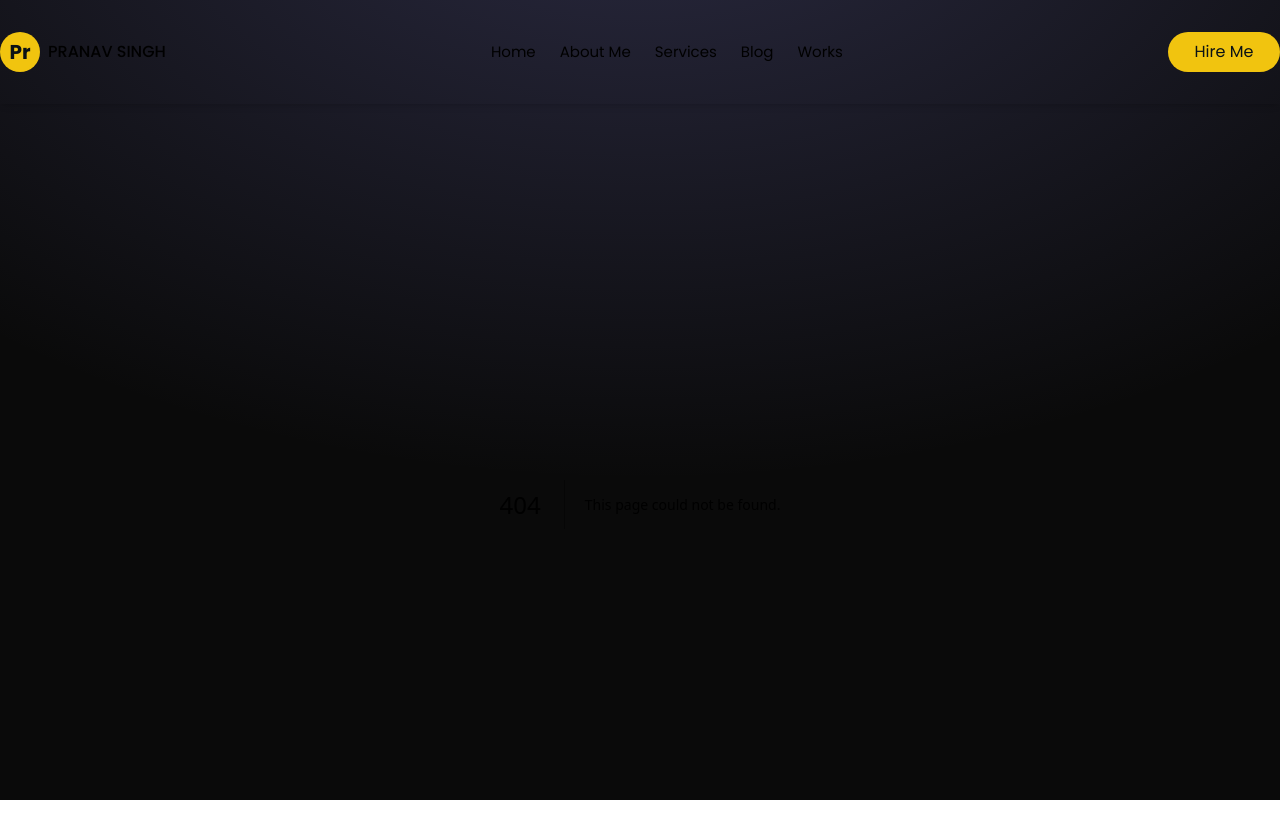
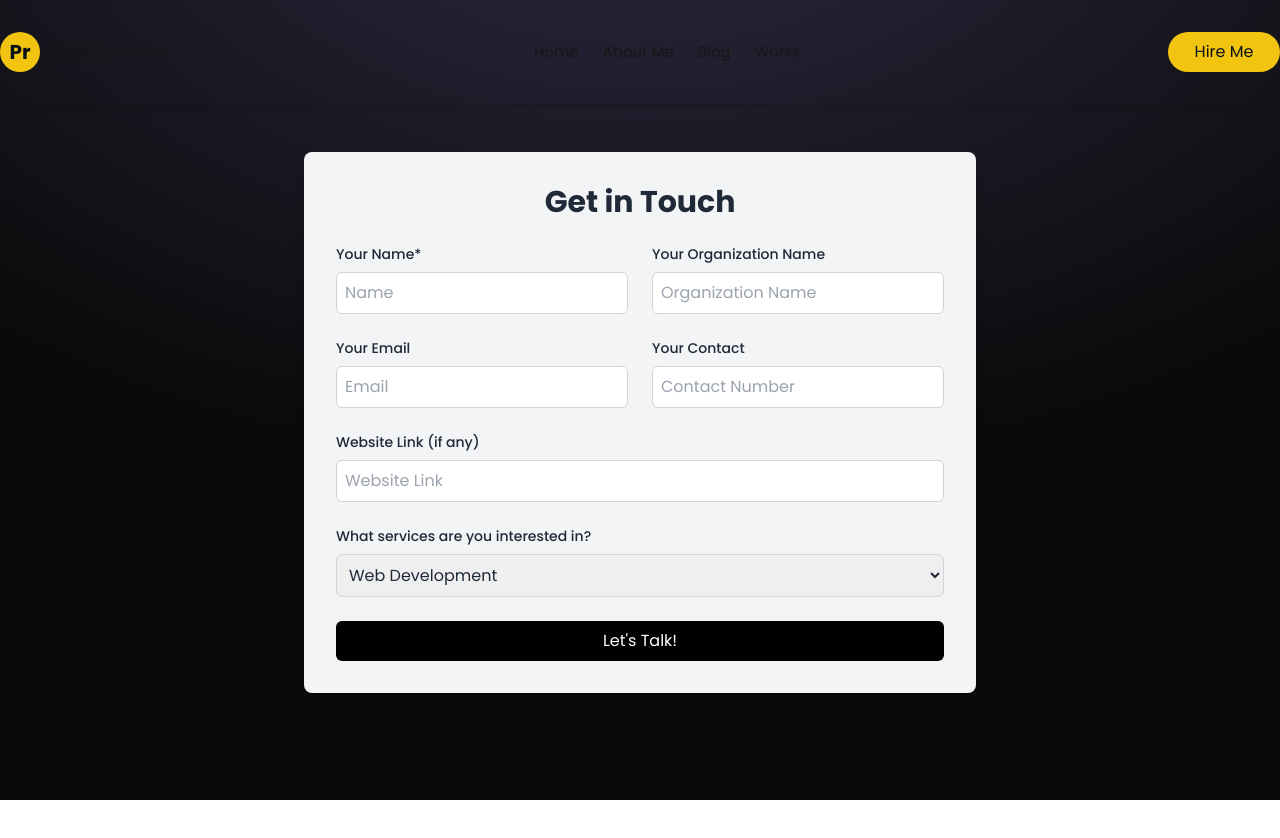
Before and after one commit to codespranav/pranavdev.in, a Next.js app: page /contact in a window 1280 px wide. Before the commit this address had no page. Shown: the top 838 px of the page. After the commit the page ends 800 px from the top, so only its background shows below. Built offline with nearby package versions, Linux system fonts and the light colour scheme.

Commit message:
create contact & about page

```diff
--- /dev/null
+++ b/src/app/(home)/components/about-me.tsx
@@ -0,0 +1,17 @@
+
+export default function AboutMe() {
+  return (
+    <div className="border-b border-neutral-800 pb-24 max-w-7xl mx-auto relative">
+      <section className="px-4 md:px-0 cursor-default h-auto pt-24 flex justify-center items-center text-center relative z-10">
+        <div className="content max-w-3xl mx-auto my-auto">
+          <h1 className="text-3xl font-bold">Hi, I’m Pranav. Nice to see you here.</h1>
+          <p className="mt-4 text-md">
+            Since beginning my journey as a freelance web developer 4 years ago, I&apos;ve done remote work for agencies, consulted for startups, and collaborated
+            with talented people to create digital products for both business and consumer use. I&apos;m quietly confident, naturally curious, and perpetually
+            working on improving my chops.
+          </p>
+        </div>
+      </section>
+    </div>
+  );
+}
--- a/src/app/(home)/page.tsx
+++ b/src/app/(home)/page.tsx
@@ -3,6 +3,7 @@ import Hero from './components/Hero'
 import Services from './components/Services'
 import Newsletter from './components/Newsletter'
 import FAQ from './components/FAQ'
+import AboutMe from './components/about-me'
 
 const page = () => {
   return (
@@ -11,14 +12,7 @@ const page = () => {
         <div className="absolute top-0 z-[-2] h-screen w-screen bg-neutral-950 bg-[radial-gradient(ellipse_80%_80%_at_50%_-20%,rgba(120,119,198,0.3),rgba(255,255,255,0))]"></div>
     </div>
         <Hero/>
-          <div className="border-b border-neutral-800 pb-24 max-w-7xl mx-auto">
-        <section className='px-4 md:px-0 cursor-default h-auto pt-24 flex justify-center items-center text-center '>
-            <div className="content max-w-3xl mx-auto my-auto" >
-              <h1 className='text-3xl font-bold'>Hi, I’m Pranav. Nice to see you here.</h1>
-              <p className='mt-4 text-md'>Since beginning my journey as a freelance web developer 4 years ago, I&apos;ve done remote work for agencies, consulted for startups, and collaborated with talented people to create digital products for both business and consumer use. I&apos;m quietly confident, naturally curious, and perpetually working on improving my chops.</p>
-            </div>
-        </section>
-            </div>
+        <AboutMe/>
         <Services/>
         <Newsletter/>
         {/* <RecentWork/> */}
--- /dev/null
+++ b/src/app/about/page.tsx
@@ -0,0 +1,70 @@
+import Image from "next/image";
+import profileImage from "@/app/assets/pranav_Dev.png";
+import { Github, Linkedin, Twitter } from "lucide-react";
+
+export default function About() {
+    return (
+        <div className="grid grid-cols-1 md:grid-cols-2 items-center gap-10 py-16 px-6 md:px-20 max-w-7xl m-auto">
+            {/* Image First on Small Screens */}
+            <div className="order-1 md:order-2 flex justify-center">
+                <Image
+                    src={profileImage}
+                    alt="Pranav Singh - Full Stack Developer"
+                    className="rounded-2xl shadow-lg"
+                    width={400}
+                    height={400}
+                    quality={90}
+                />
+            </div>
+
+            {/* Text Second on Small Screens */}
+            <div className="order-2 md:order-1">
+                <h1 className="text-5xl md:text-6xl font-extrabold text-white mb-6">
+                    about<span className="text-yellow-400">.</span>
+                </h1>
+                <p className="text-lg text-gray-300 mb-4">
+                    Hi, I’m <strong className="text-white">Pranav Singh</strong> — a passionate full-stack developer based in <strong>Bihar, India</strong> who turns ideas into digital realities.
+                </p>
+                <p className="text-md text-gray-400 mb-6">
+                    With a strong grip on modern technologies like the <strong>MERN stack</strong>, I specialize in crafting high-performance websites, apps, and custom SaaS solutions that don’t just look good — they work flawlessly.
+                </p>
+
+                {/* Buttons and Social Icons */}
+                <div className="flex flex-col sm:flex-row sm:items-center gap-4">
+                    <a
+                        href="/contact"
+                        className="bg-yellow-400 hover:bg-yellow-500 text-black font-semibold py-2 px-6 rounded-lg transition"
+                    >
+                        Book Me
+                    </a>
+                    <div className="flex gap-4 text-white text-xl">
+                        <a
+                            href="https://linkedin.com/in/pranav"
+                            target="_blank"
+                            rel="noopener noreferrer"
+                            aria-label="LinkedIn"
+                        >
+                            <Linkedin />
+                        </a>
+                        <a
+                            href="https://github.com/pranav"
+                            target="_blank"
+                            rel="noopener noreferrer"
+                            aria-label="GitHub"
+                        >
+                            <Github />
+                        </a>
+                        <a
+                            href="https://twitter.com/pranav"
+                            target="_blank"
+                            rel="noopener noreferrer"
+                            aria-label="Twitter"
+                        >
+                            <Twitter />
+                        </a>
+                    </div>
+                </div>
+            </div>
+        </div>
+    );
+}
--- a/src/app/components/Navbar.tsx
+++ b/src/app/components/Navbar.tsx
@@ -4,8 +4,7 @@ import React from 'react'
 const Navbar = () => {
     const navigationLinks = [
         {name: "Home", link: "/"},
-        {name: "About Me", link: "/"},
-        {name: "Services", link: "/"},
+        {name: "About Me", link: "/about"},
         {name: "Blog", link: "/blog"},
         {name: "Works", link: "/"},
     ]
--- /dev/null
+++ b/src/app/contact/components/ContactForm.jsx
@@ -0,0 +1,93 @@
+import React from 'react';
+
+const ContactForm = () => {
+  return (
+    <section className="max-w-2xl mx-auto h-full bg-gray-100 p-8 rounded-lg shadow-lg text-gray-800">
+      <h1 className="text-3xl font-bold mb-6 text-center">Get in Touch</h1>
+      <form
+        action="https://formspree.io/f/xeoqgqza"
+        method="POST"
+        className="space-y-6"
+      >
+        {/* Name and Organization */}
+        <div className="grid grid-cols-1 md:grid-cols-2 gap-6">
+          {[
+            { label: "Your Name", name: "name", placeholder: "Name", required: true },
+            { label: "Your Organization Name", name: "organization", placeholder: "Organization Name" }
+          ].map((field, index) => (
+            <div key={index} className="flex flex-col">
+              <label htmlFor={field.name} className="text-sm font-medium mb-2">
+                {field.label}{field.required && <span>*</span>}
+              </label>
+              <input
+                type="text"
+                name={field.name}
+                id={field.name}
+                placeholder={field.placeholder}
+                required={field.required}
+                className="border border-gray-300 rounded-md p-2 focus:outline-none focus:ring-2 focus:ring-blue-500"
+              />
+            </div>
+          ))}
+        </div>
+
+        {/* Email and Contact */}
+        <div className="grid grid-cols-1 md:grid-cols-2 gap-6">
+          {[
+            { label: "Your Email", name: "email", type: "email", placeholder: "Email" },
+            { label: "Your Contact", name: "contact", type: "text", placeholder: "Contact Number" }
+          ].map((field, index) => (
+            <div key={index} className="flex flex-col">
+              <label htmlFor={field.name} className="text-sm font-medium mb-2">{field.label}</label>
+              <input
+                type={field.type}
+                name={field.name}
+                id={field.name}
+                placeholder={field.placeholder}
+                className="border border-gray-300 rounded-md p-2 focus:outline-none focus:ring-2 focus:ring-blue-500"
+              />
+            </div>
+          ))}
+        </div>
+
+        {/* Website Link */}
+        <div className="flex flex-col">
+          <label htmlFor="website" className="text-sm font-medium mb-2">Website Link (if any)</label>
+          <input
+            type="url"
+            name="website"
+            id="website"
+            placeholder="Website Link"
+            className="border border-gray-300 rounded-md p-2 focus:outline-none focus:ring-2 focus:ring-blue-500"
+          />
+        </div>
+
+        {/* Services */}
+        <div className="flex flex-col">
+          <label htmlFor="services" className="text-sm font-medium mb-2">What services are you interested in?</label>
+          <select
+            name="services"
+            id="services"
+            className="border border-gray-300 rounded-md p-2 focus:outline-none focus:ring-2 focus:ring-blue-500"
+          >
+            {["Web Development", "App Development", "WordPress Development"].map((service, index) => (
+              <option key={index} value={service.toLowerCase().replace(' ', '')}>{service}</option>
+            ))}
+          </select>
+        </div>
+
+        {/* Submit Button */}
+        <div className="text-center">
+          <button
+            type="submit"
+            className="bg-black text-white w-full py-2 px-6 rounded-md hover:bg-gray-800 focus:outline-none focus:ring-2 focus:ring-blue-500"
+          >
+            Let&apos;s Talk!
+          </button>
+        </div>
+      </form>
+    </section>
+  );
+};
+
+export default ContactForm;
--- /dev/null
+++ b/src/app/contact/page.jsx
@@ -0,0 +1,22 @@
+import React from "react";
+import ContactForm from "./components/ContactForm";
+export const metadata = {
+    title: "Contact me - Pranav Singh",
+    description: "Contact us | Pranav Singh is the website developer working as a freelance since 2018. According to google review He is the best Website Developer in India, Website Developer in Bihar",
+
+  };
+const Page = () => {
+
+  return (
+    <>
+      <div className="max-w-7xl mx-auto py-12 px-4">
+        {/* Left Column - Contact Form */}
+        <div className="">
+          <ContactForm />
+        </div>
+      </div>
+    </>
+  );
+};
+
+export default Page;
```
Also changed, not shown: src/app/assets/contact_ui.avif (added), src/app/assets/hii.png (added).
